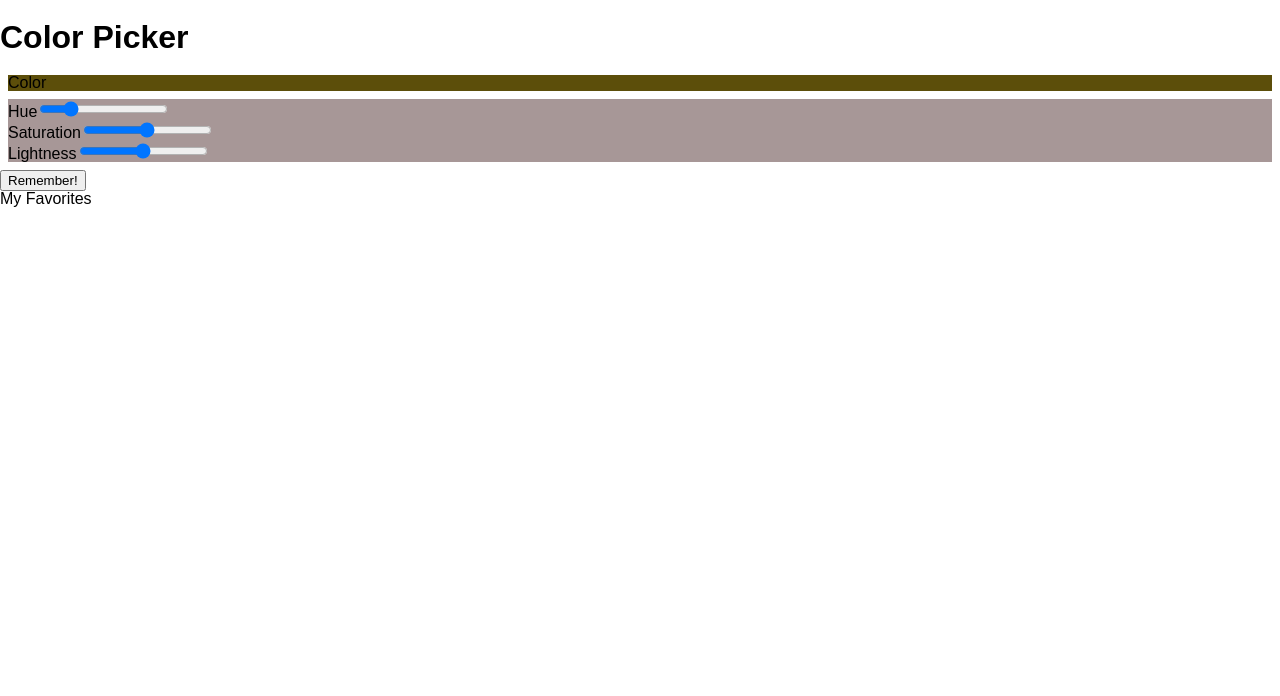
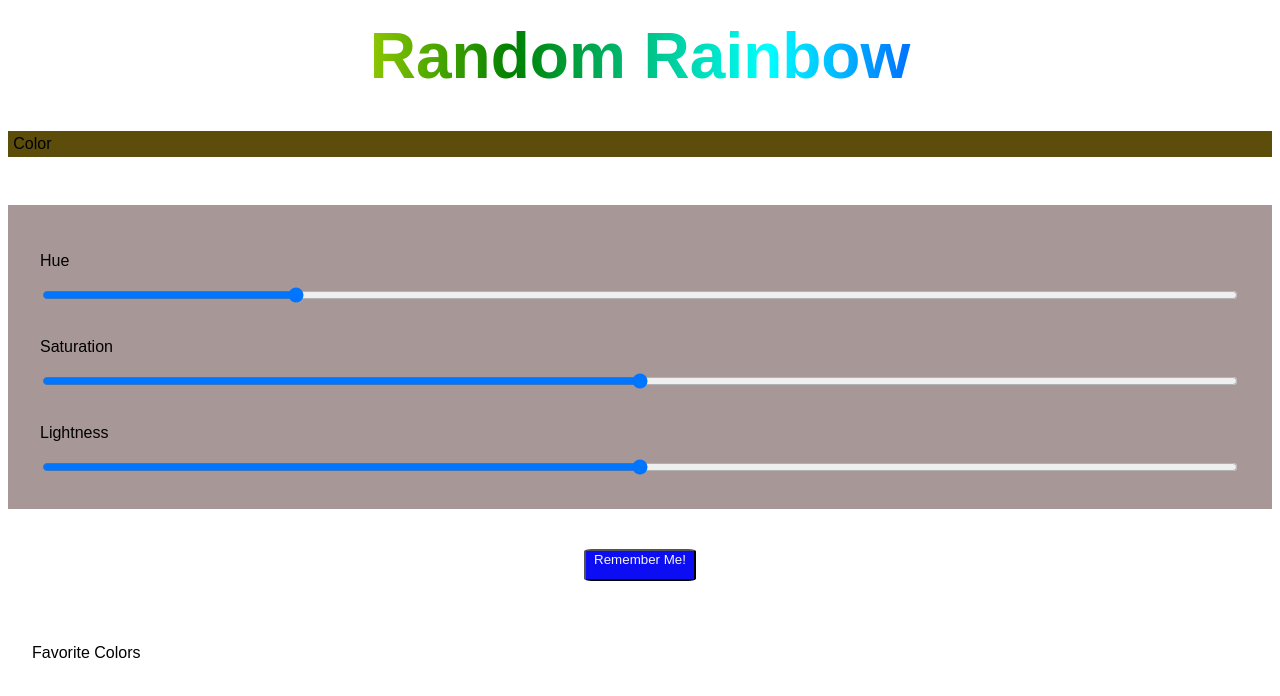
Before and after one commit to PerseusRipple/color-picker, a React (Create React App) app: page / in a window 1280 px wide. Shown: the top 696 px of the page. Built offline with nearby package versions, Linux system fonts and the light colour scheme.

Commit message:
added final css..

```diff
--- a/src/App.js
+++ b/src/App.js
@@ -42,7 +42,7 @@ class App extends Component {
   render() {
     return (
       <>
-        <h1>Color Picker</h1>
+        <h1>Random Rainbow</h1>
         <section
           className="color"
           style={{
@@ -56,8 +56,7 @@ class App extends Component {
 
         <section className="slider">
           <section className="hue">
-            Hue
-            {""}
+            <p>Hue</p>
             <input
               type="range"
               className="hue"
@@ -68,9 +67,9 @@ class App extends Component {
             />
           </section>
 
-          <section className="Saturation">
-            Saturation
-            {""}
+          <section className="saturation">
+            <p>Saturation</p>
+
             <input
               type="range"
               className="saturation"
@@ -79,9 +78,9 @@ class App extends Component {
             />
           </section>
 
-          <section className="Lightness">
-            Lightness
-            {""}
+          <section className="lightness">
+            <p>Lightness</p>
+
             <input
               type="range"
               className="lightness"
@@ -90,9 +89,13 @@ class App extends Component {
             />
           </section>
         </section>
-        <button onClick={this.addColorToList}>Remember!</button>
+        <section className="button_box">
+          <button className="button" onClick={this.addColorToList}>
+            Remember Me!
+          </button>
+        </section>
         <section className="list_container">
-          My Favorites
+          Favorite Colors
           <ul>
             {this.state.colors.map(color => {
               return <li>{color}</li>;
--- a/src/index.css
+++ b/src/index.css
@@ -11,12 +11,79 @@ body {
   min-height: 100%;
 }
 
+h1 {
+  display: flex;
+  justify-content: center;
+  background: linear-gradient(
+    to right,
+    orange,
+    yellow,
+    green,
+    cyan,
+    blue,
+    violet
+  );
+  -webkit-background-clip: text;
+  -webkit-text-fill-color: transparent;
+  font-size: 4rem;
+  margin-top: 1.5rem;
+}
+
 .color {
   margin: 0.5rem;
+  padding: 0.33rem;
 }
 
 .slider {
-  display: block;
+  display: flex;
+  flex-direction: column;
+  justify-content: space-between;
   background-color: rgb(167, 151, 151);
   margin: 0.5rem;
+  margin-top: 3rem;
+  padding: 2rem;
+  height: 15rem;
 }
+
+.hue {
+  display: flex;
+  flex-wrap: wrap;
+  flex-direction: column;
+  text-align: left;
+}
+
+.saturation {
+  display: flex;
+  flex-wrap: wrap;
+  flex-direction: column;
+  text-align: left;
+}
+
+.lightness {
+  display: flex;
+  flex-wrap: wrap;
+  flex-direction: column;
+  text-align: left;
+}
+
+.button_box {
+  display: flex;
+  justify-content: center;
+  margin: 0.5rem;
+  padding: 1rem;
+}
+
+.button {
+  display: flex;
+  justify-content: center;
+  color: whitesmoke;
+  background-color: rgb(13, 13, 243);
+  border-radius: 7%;
+  margin: 1rem;
+  width: 7rem;
+  height: 2rem;
+}
+
+.list_container {
+  margin: 2rem;
+}
```
